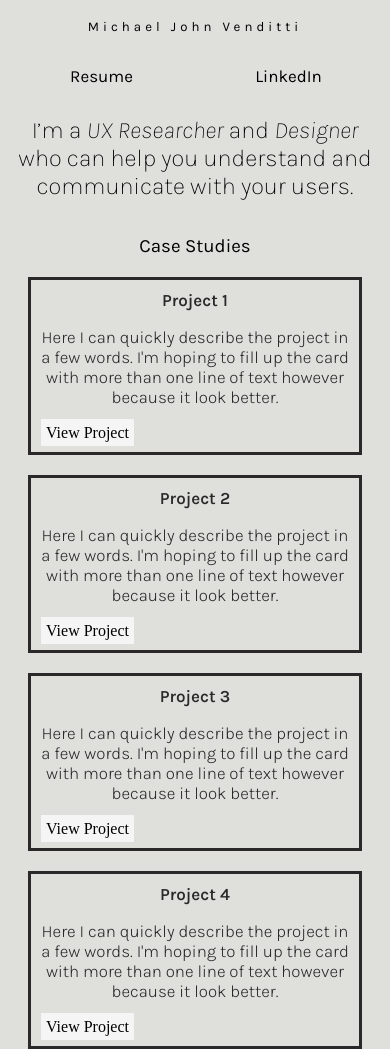
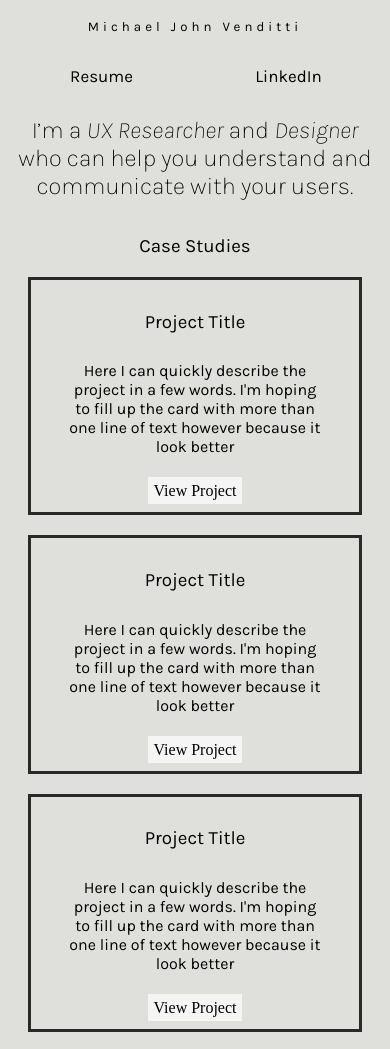
Before and after one commit to MJVenditti/UX_UI_HW_19, a plain HTML site: page index.html in a window 390 px wide. Shown: the part 51-1100 px from the top of the page. Drawn offline with nearby package versions, Linux system fonts and the light colour scheme.

Commit message:
New Card Design!
implemented a new card design to anticipate a responsive layout. Deleted multiple divs to simplify the code structure. Everything will now fit into "card" and "container."

```diff
--- a/index.html
+++ b/index.html
@@ -43,28 +43,36 @@
 
         <h3>Case Studies</h3>
 
-            <div class="card-body col-lg-4 col-md-4 col-sm-12">
-                <div class="card-title">Project 1</div>
-                <p class="card-text">Here I can quickly describe the project in a few words. I'm hoping to fill up the card with more than one line of text however because it look better.</p>
-                <a href="#" class="btn btn-primary">View Project</a>
+            <div class="card">
+                <div class="container">
+                    <h3>Project Title</h3>
+                    <p>Here I can quickly describe the project in a few words. I'm hoping to fill up the card with more than one line of text however because it look better</p>
+                    <a href="#" class="btn btn-primary">View Project</a>
+                </div>
             </div>
 
-            <div class="card-body col-lg-4 col-md-4 col-sm-12">
-                <div class="card-title">Project 2</div>
-                <p class="card-text">Here I can quickly describe the project in a few words. I'm hoping to fill up the card with more than one line of text however because it look better.</p>
-                <a href="#" class="btn btn-primary">View Project</a>
+            <div class="card">
+                <div class="container">
+                    <h3>Project Title</h3>
+                    <p>Here I can quickly describe the project in a few words. I'm hoping to fill up the card with more than one line of text however because it look better</p>
+                    <a href="#" class="btn btn-primary">View Project</a>
+                </div>
             </div>
 
-            <div class="card-body col-lg-4 col-md-4 col-sm-12">
-                <div class="card-title">Project 3</div>
-                <p class="card-text">Here I can quickly describe the project in a few words. I'm hoping to fill up the card with more than one line of text however because it look better.</p>
-                <a href="#" class="btn btn-primary">View Project</a>
+            <div class="card">
+                <div class="container">
+                    <h3>Project Title</h3>
+                    <p>Here I can quickly describe the project in a few words. I'm hoping to fill up the card with more than one line of text however because it look better</p>
+                    <a href="#" class="btn btn-primary">View Project</a>
+                </div>
             </div>
 
-            <div class="card-body col-lg-4 col-md-4 col-sm-12">
-                <div class="card-title">Project 4</div>
-                <p class="card-text">Here I can quickly describe the project in a few words. I'm hoping to fill up the card with more than one line of text however because it look better.</p>
-                <a href="#" class="btn btn-primary">View Project</a>
+            <div class="card">
+                <div class="container">
+                    <h3>Project Title</h3>
+                    <p>Here I can quickly describe the project in a few words. I'm hoping to fill up the card with more than one line of text however because it look better</p>
+                    <a href="#" class="btn btn-primary">View Project</a>
+                </div>
             </div>
 
     </section>
--- a/style.css
+++ b/style.css
@@ -65,6 +65,27 @@ body a {
     color:  rgba(42, 40, 41, 1);
     text-align: center;
     font-weight: 300;
+}
+
+.card {
+    transition: 0.3;
+    border: 3px solid rgba(42, 40, 41, 1);
+    padding: 10px;
+    text-align: center;
+    margin: 20px;
+}
+
+.card p {
+    padding: 10px;
+    text-align: center
+}
+
+.card:hover {
+    /*apply hover state if need be*/
+}
+
+.container {
+    padding: 2px 16px;
 }
 
 .btn {
```
